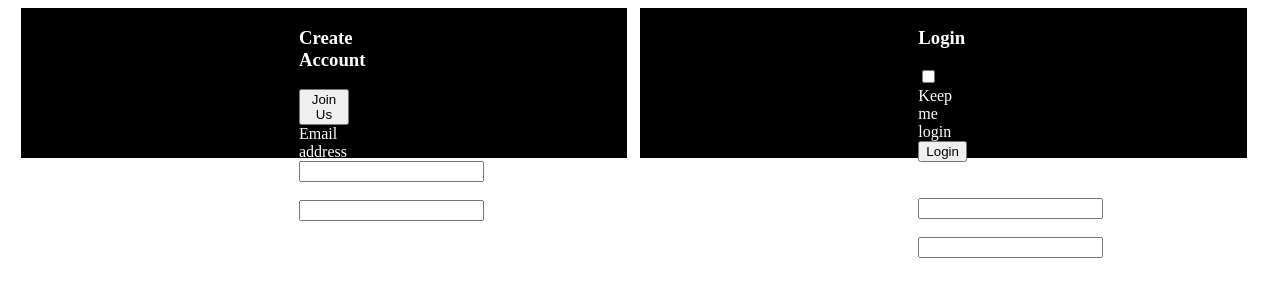
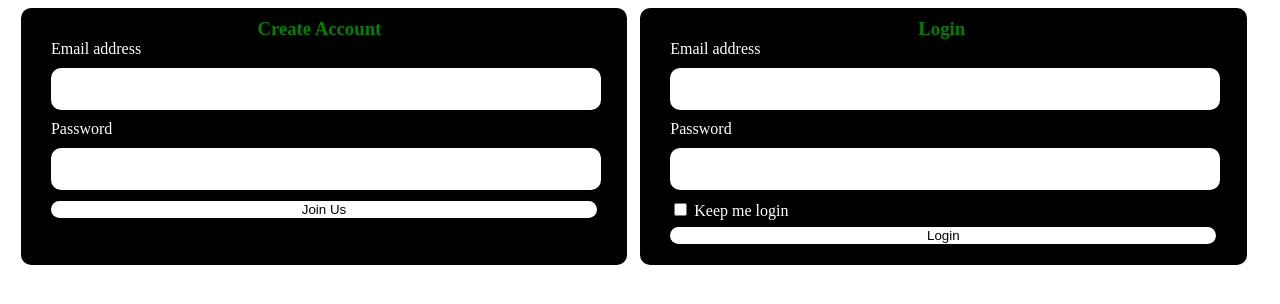
Before and after one commit to VoMa1996/ToddWorkAngularPro, an Angular app in the folder ToddProAng5/: page / in a window 1280 px wide. Shown: the top 304 px of the page. Built offline with nearby package versions, Linux system fonts and the light colour scheme.

Commit message:
update lesson 3-5

```diff
--- a/ToddProAng5/src/app/app.component.html
+++ b/ToddProAng5/src/app/app.component.html
@@ -1,11 +1,11 @@
 <div class="body">
   <app-auth-form (submitted)="createUser($event)">
-    <h3>Create Account</h3>
+    <h3 class="Create">Create Account</h3>
     <button type="submit">Join Us</button>
   </app-auth-form>
 
   <app-auth-form (submitted)="loginUser($event)">
-    <h3>Login</h3>
+    <h3 class="Login">Login</h3>
     <app-auth-remember (checked)="rememberUser($event)"></app-auth-remember>
     <button type="submit">Login</button>
   </app-auth-form>
--- a/ToddProAng5/src/app/app.component.scss
+++ b/ToddProAng5/src/app/app.component.scss
@@ -1,10 +1,40 @@
-app-auth-form {
-  background: black;
-  height: 150px;
-  width: 48%;
-  margin-left: 1%;
-}
+
 
 .body {
+  app-auth-form {
+    border-radius: 10px;
+    background: black;
+    height: 257px;
+    width: 48%;
+    min-width: 156px;
+    margin-left: 1%;
+  }
+
   display: flex;
+
+  .Create {
+    color: green;
+    width: 133px;
+    margin: auto;
+    margin-top: 10px;
+  }
+  .Login {
+    color: green;
+    width: 50px;
+    margin: auto;
+    margin-top: 10px;
+  }
+
+  button {
+    background: white;
+    outline: none;
+    border: 0;
+    border-radius: 10px;
+    width: 100%;
+
+    &:hover {
+      background: green;
+    }
+  }
+
 }
--- a/ToddProAng5/src/app/auth-form/auth-form.component.html
+++ b/ToddProAng5/src/app/auth-form/auth-form.component.html
@@ -2,8 +2,8 @@
   <h3>no sub</h3>
 </div> -->
 <div class="LoginPage" >
-  <form (ngSubmit)="onSubmit(form.value)" #form="ngForm" novalidate>
-    <ng-content></ng-content>
+  <form class="form" (ngSubmit)="onSubmit(form.value)" #form="ngForm" novalidate>
+    <ng-content select="h3"></ng-content>
     <label>
       Email address
       <input type="email" name="email" ngModel>
@@ -12,6 +12,10 @@
       Password
       <input type="password" name="password" ngModel>
     </label>
-    <ng-content select="auth-remember"></ng-content>
+    <ng-content select="app-auth-remember"></ng-content><tr>
+    <ng-content select="button"></ng-content>
+    <div *ngIf="showMessage">
+      You will be loged for 30 days
+    </div>
   </form>
 </div>
--- a/ToddProAng5/src/app/auth-form/auth-form.component.scss
+++ b/ToddProAng5/src/app/auth-form/auth-form.component.scss
@@ -1,5 +1,21 @@
 .LoginPage {
   color: white;
-  width: 50px;
+  width: 90%;
   margin: auto;
+
+  .form {
+    width: 100%;
+    display: table;
+
+    input {
+      outline: none;
+      border: none;
+      border-radius: 10px;
+      height: 40px;
+      width: 100%;
+      margin-top: 10px;
+      margin-bottom: 10px;
+    }
+  }
+
 }
--- a/ToddProAng5/src/app/auth-form/auth-form.component.ts
+++ b/ToddProAng5/src/app/auth-form/auth-form.component.ts
@@ -1,18 +1,30 @@
-import { Component, OnInit, Output, EventEmitter } from '@angular/core';
+import { Component, OnInit, Output, EventEmitter, ContentChild, AfterContentInit } from '@angular/core';
 import { FormsModule, ReactiveFormsModule } from '@angular/forms';
 import { AuthForm } from './auth-form.interface';
+import { AuthRememberComponent } from '../auth-remember/auth-remember.component';
 @Component({
   selector: 'app-auth-form',
   templateUrl: './auth-form.component.html',
   styleUrls: ['./auth-form.component.scss']
 })
-export class AuthFormComponent implements OnInit {
+export class AuthFormComponent implements AfterContentInit {
 
   // submitted: boolean = false;
+  showMessage: boolean;
+
+  @ContentChild(AuthRememberComponent) remember: AuthRememberComponent;
 
   @Output() submitted: EventEmitter<string> = new EventEmitter<string>();
 
   constructor() {}
+
+  ngAfterContentInit() {
+    if (this.remember) {
+      this.remember.checked.subscribe((checked: boolean) => {
+        this.showMessage = checked;
+      })
+    }
+  }
 
   // rememberMe: boolean = false;
   //
@@ -25,8 +37,5 @@ export class AuthFormComponent implements OnInit {
     // console.log(t)
   }
 
-  ngOnInit() {
-
-  }
 
 }
--- a/ToddProAng5/src/app/auth-remember/auth-remember.component.scss
+++ b/ToddProAng5/src/app/auth-remember/auth-remember.component.scss
@@ -0,0 +1,3 @@
+input {
+  margin-bottom: 10px;
+}
```
